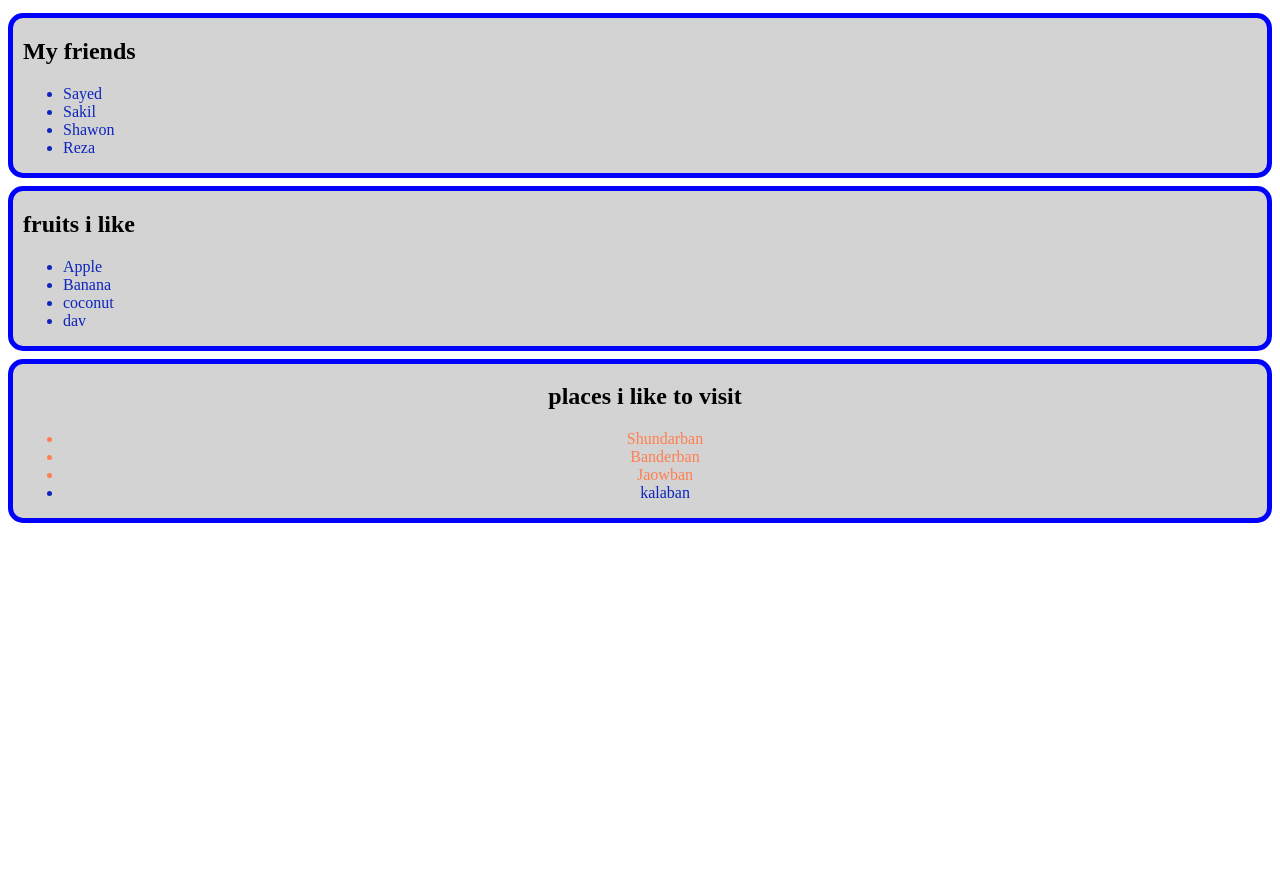
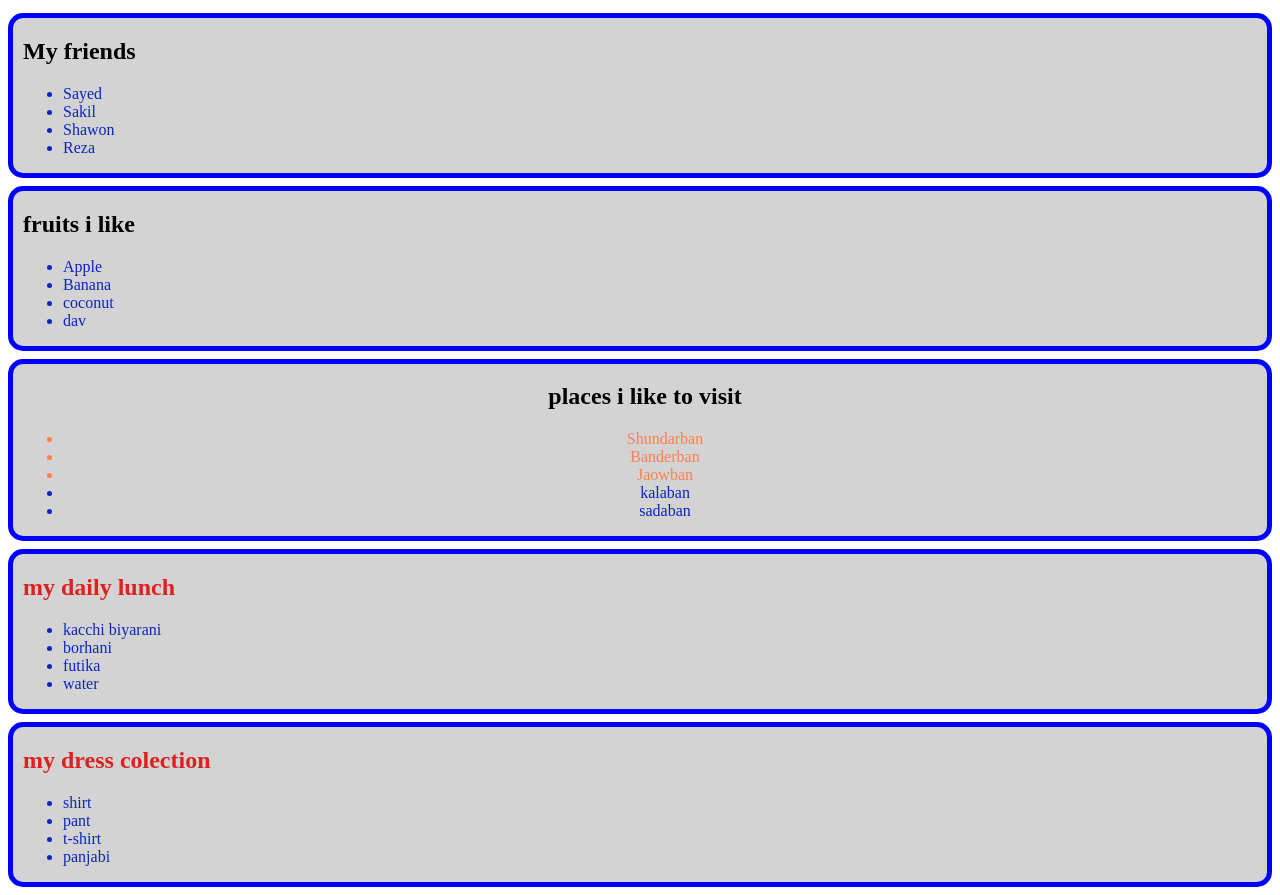
Before and after one commit to mdshawonreza/module-24-dom, a plain HTML site: page index.html in a window 1280 px wide. Shown: the part 119-1014 px from the top of the page. Before the commit the page ends 800 px from the top, so only its background shows below. Drawn offline with Linux system fonts and the light colour scheme.

Commit message:
add this file

```diff
--- a/index.html
+++ b/index.html
@@ -24,7 +24,7 @@
         <h1 id="header-title">welcome to my DOM</h1>
         <p>Lorem ipsum dolor sit amet consectetur adipisicing elit. Fugit impedit in quod amet, cum consequuntur ab dolorem, nihil perspiciatis, voluptates blanditiis necessitatibus animi rerum libero? Ipsam tempora corporis magni quaerat.</p>
     </header>
-    <main>
+    <main id="main-container">
        <section>
         <h1 id="friends-title">My friends</h1>
         <ul>
@@ -46,7 +46,7 @@
         </section>
         <section id="places-container">
             <h1 id="place-title">places i like to visit</h1>
-            <ul>
+            <ul id="places-list">
                 <li class="place1">Shundarban</li>
                 <li class="place1">Banderban</li>
                 <li class="place1">Jaowban</li>
@@ -54,8 +54,10 @@
             </ul>
         </section>
     </main>
+    <script src="js/append.js"></script>
     <script src="js/stylein.js"></script>
     <script src="js/dom.js"></script>
+
     <script>
         const liCollection=document.getElementsByTagName('li');
         // console.log(liCollection);
--- a/js/append.js
+++ b/js/append.js
@@ -0,0 +1,47 @@
+const placeList=document.getElementById('places-list');
+const li =document.createElement('li');
+li.innerText='sadaban';
+placeList.appendChild(li);
+
+
+const mainContainer=document.getElementById('main-container');
+const section=document.createElement('section');
+mainContainer.appendChild(section);
+
+
+const h1 =document.createElement('h1');
+h1.innerText='my daily lunch';
+section.appendChild(h1);
+
+
+const ul =document.createElement('ul');
+section.appendChild(ul);
+
+const li1=document.createElement('li');
+li1.innerText='kacchi biyarani';
+ul.appendChild(li1);
+
+const li2=document.createElement('li');
+li2.innerText='borhani';
+ul.appendChild(li2);
+
+const li3=document.createElement('li');
+li3.innerText='futika';
+ul.appendChild(li3);
+
+const li4=document.createElement('li');
+li4.innerText='water';
+ul.appendChild(li4);
+
+
+const dressSection=document.createElement('section');
+dressSection.innerHTML=`
+<h1> my dress colection</h1>
+<ul>
+    <li>shirt</li>
+    <li>pant</li>
+    <li>t-shirt</li>
+    <li>panjabi</li>
+</ul>
+`;
+mainContainer.appendChild(dressSection);
```
